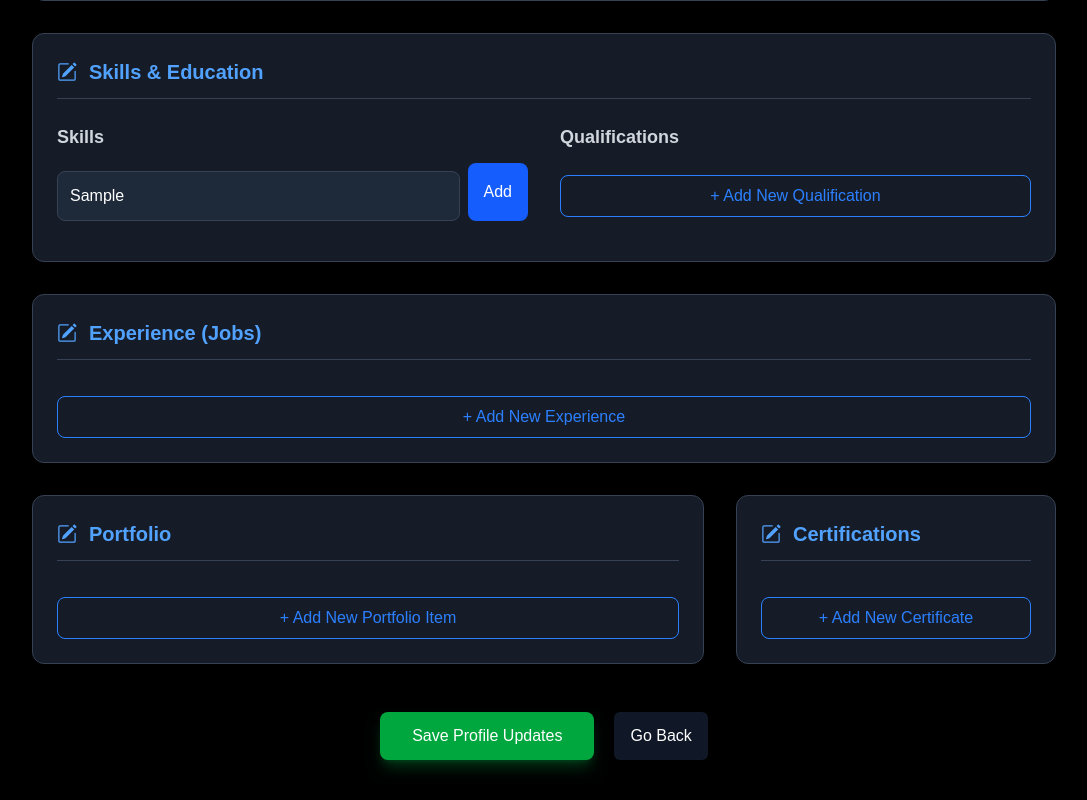
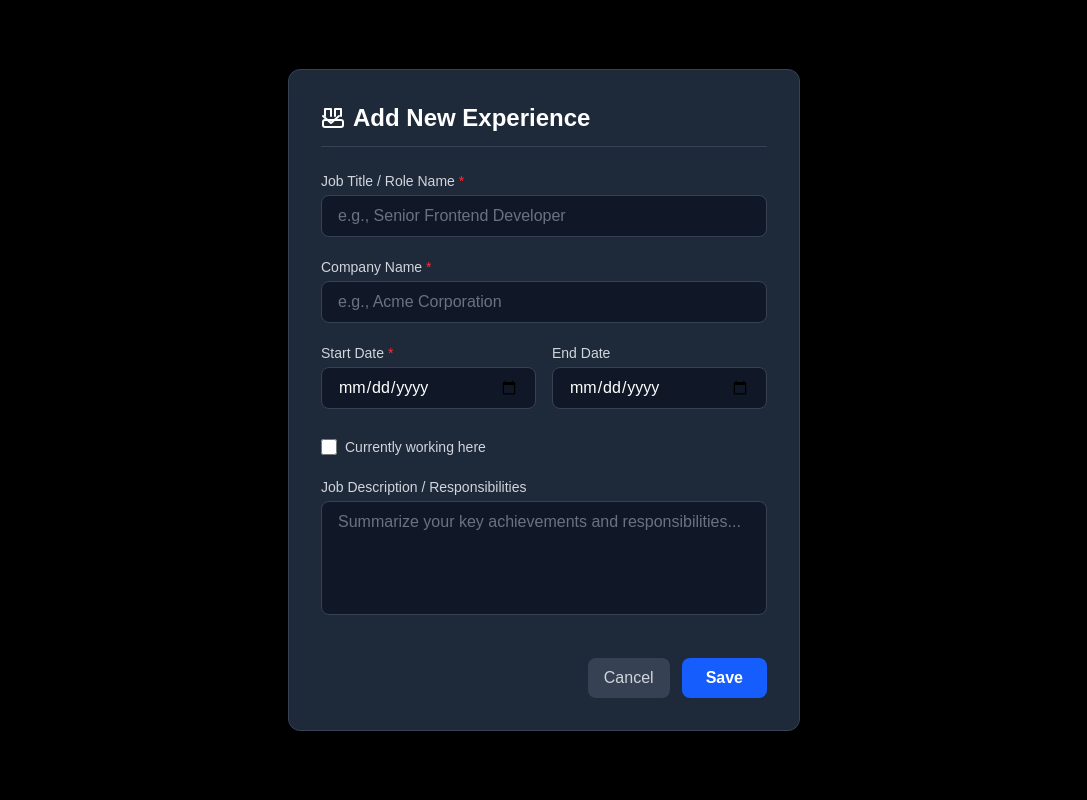
Before and after one commit to pirate08/gigsphere, a Next.js app: page /freelancer-profile/update in a window 1280 px wide. Both pictures are taken after typing "Sample", "name@example.com", "Sample", "Sample", "Sample" into the empty fields and a click on the button "+ Add New Experience". Shown: the part 755-1555 px from the top of the page, without its empty margins (96-1183 px from the left). Built offline with nearby package versions, Linux system fonts and the light colour scheme.

Commit message:
Experience Model has been added...

```diff
--- a/src/components/UpdateFreelancerProfile.tsx
+++ b/src/components/UpdateFreelancerProfile.tsx
@@ -11,6 +11,7 @@ import { useRouter } from 'next/navigation';
 import AddNewQualification, {
   QualificationItem,
 } from '@/ui/AddNewQualification';
+import AddNewExperience from '@/ui/AddNewExperience';
 
 // --- Interfaces ---
 export interface PortfolioItem {
@@ -74,6 +75,7 @@ const UpdateProfileUI: React.FC = () => {
   const [isLoading, setIsLoading] = useState(true);
   const [isQualificationModalOpen, setIsQualificationModalOpen] =
     useState(false);
+  const [isExperienceModelOpen, setIsExperienceModelOpen] = useState(false);
 
   useEffect(() => {
     // Run once on component mount to retrieve stored data
@@ -191,6 +193,14 @@ const UpdateProfileUI: React.FC = () => {
       }));
     }
     setIsQualificationModalOpen(false);
+  };
+
+  const handleSaveExperience = (newExperience: ExperienceItem) => {
+    setFormData((prev) => ({
+      ...prev,
+      experience: [...prev.experience, newExperience],
+    }));
+    setIsExperienceModelOpen(false);
   };
 
   const handleSubmit = (e: React.FormEvent) => {
@@ -374,7 +384,7 @@ const UpdateProfileUI: React.FC = () => {
 
               <button
                 type='button'
-                // TODO: This button needs a click handler to open a modal for adding experience
+                onClick={() => setIsExperienceModelOpen(true)}
                 className='mt-3 w-full py-2 border border-blue-500 text-blue-500 rounded-lg hover:bg-blue-500/10 transition-colors cursor-pointer'>
                 + Add New Experience
               </button>
@@ -480,11 +490,16 @@ const UpdateProfileUI: React.FC = () => {
           </div>
         </form>
       </div>
-      {/* 👇 RENDER THE MODAL HERE */}
+      {/* 👇 RENDER THE MODALs HERE */}
       <AddNewQualification
         isOpen={isQualificationModalOpen}
         onClose={() => setIsQualificationModalOpen(false)}
         onSave={handleSaveQualification}
+      />
+      <AddNewExperience
+        isOpen={isExperienceModelOpen}
+        onClose={() => setIsExperienceModelOpen(false)}
+        onSave={handleSaveExperience}
       />
     </div>
   );
--- /dev/null
+++ b/src/ui/AddNewExperience.tsx
@@ -0,0 +1,247 @@
+'use client';
+
+import React, { useState, useMemo } from 'react';
+
+// Define the expected shape of an experience item
+export interface ExperienceItem2 {
+  _id: string;
+  title: string;
+  company: string;
+  startDate: string;
+  endDate: string | null;
+  isCurrent: boolean;
+  description: string;
+}
+
+// Define the props for the modal
+interface AddNewExperienceProps {
+  isOpen: boolean;
+  onClose: () => void;
+  // Function to handle saving the new experience
+  onSave: (newExperience: ExperienceItem2) => void;
+}
+
+const AddNewExperience: React.FC<AddNewExperienceProps> = ({
+  isOpen,
+  onClose,
+  onSave,
+}) => {
+  const [title, setTitle] = useState<string>('');
+  const [company, setCompany] = useState<string>('');
+  const [startDate, setStartDate] = useState<string>('');
+  const [endDate, setEndDate] = useState<string>('');
+  const [isCurrent, setIsCurrent] = useState<boolean>(false);
+  const [description, setDescription] = useState<string>('');
+  const [error, setError] = useState('');
+
+  // Ensures the latest value of endDate reflects the 'isCurrent' status
+  const finalEndDate = useMemo(
+    () => (isCurrent ? null : endDate || null),
+    [isCurrent, endDate]
+  );
+
+  if (!isOpen) {
+    return null;
+  }
+
+  const resetForm = () => {
+    setTitle('');
+    setCompany('');
+    setStartDate('');
+    setEndDate('');
+    setIsCurrent(false);
+    setDescription('');
+    setError('');
+  };
+
+  const handleSubmit = (e: React.FormEvent) => {
+    e.preventDefault();
+    setError('');
+
+    // Basic validation
+    if (!title.trim() || !company.trim() || !startDate.trim()) {
+      setError('Title, Company, and Start Date are required fields.');
+      return;
+    }
+
+    // Check end date only if it's not a current job
+    if (!isCurrent && !endDate.trim()) {
+      setError('Please provide an End Date or check "Currently working here."');
+      return;
+    }
+
+    // Create a new experience object
+    const newExperience: ExperienceItem2 = {
+      // Temporary ID, should be replaced by a database ID upon persistence
+      _id: crypto.randomUUID(),
+      title,
+      company,
+      startDate,
+      endDate: finalEndDate,
+      isCurrent,
+      description,
+    };
+
+    onSave(newExperience);
+
+    // Clear the form and close the modal
+    resetForm();
+    onClose();
+  };
+
+  return (
+    // Overlay (Fixed position, full screen, semi-transparent background)
+    <div className='fixed inset-0 z-50 flex items-center justify-center bg-black bg-opacity-70 backdrop-blur-sm p-4'>
+      {/* Modal Content */}
+      <div className='bg-gray-800 border border-gray-700 rounded-xl shadow-2xl w-full max-w-lg max-h-[100vh] p-6 sm:p-8 transform transition-all duration-300 scale-100'>
+        <h2 className='text-2xl font-bold text-white mb-6 border-b border-gray-700 pb-3 flex items-center gap-2'>
+          <svg
+            xmlns='http://www.w3.org/2000/svg'
+            width='24'
+            height='24'
+            viewBox='0 0 24 24'
+            fill='none'
+            stroke='currentColor'
+            strokeWidth='2'
+            strokeLinecap='round'
+            strokeLinejoin='round'>
+            <path d='M2 10l8 7 8-7'></path>
+            <path d='M10 10V3H4v7'></path>
+            <path d='M20 10V3h-6v7'></path>
+            <rect x='2' y='14' width='20' height='7' rx='2'></rect>
+          </svg>
+          Add New Experience
+        </h2>
+
+        <form onSubmit={handleSubmit} className='space-y-5'>
+          {/* --Experience title or Role-- */}
+          <div>
+            <label htmlFor='title' className='block text-sm text-gray-300 mb-1'>
+              Job Title / Role Name <span className='text-red-500'>*</span>
+            </label>
+            <input
+              type='text'
+              id='title'
+              value={title}
+              onChange={(e) => setTitle(e.target.value)}
+              className='w-full px-4 py-2 bg-gray-900 border border-gray-700 rounded-lg text-white placeholder-gray-500 focus:ring-blue-500 focus:border-blue-500 transition-colors'
+              placeholder='e.g., Senior Frontend Developer'
+              required
+            />
+          </div>
+
+          {/* --Company Name-- */}
+          <div>
+            <label
+              htmlFor='company'
+              className='block text-sm text-gray-300 mb-1'>
+              Company Name <span className='text-red-500'>*</span>
+            </label>
+            <input
+              type='text'
+              id='company'
+              value={company}
+              onChange={(e) => setCompany(e.target.value)}
+              className='w-full px-4 py-2 bg-gray-900 border border-gray-700 rounded-lg text-white placeholder-gray-500 focus:ring-blue-500 focus:border-blue-500 transition-colors'
+              placeholder='e.g., Acme Corporation'
+              required
+            />
+          </div>
+
+          {/* --Start Date && End Date Container-- */}
+          <div className='grid grid-cols-1 sm:grid-cols-2 gap-4'>
+            {/* Start Date */}
+            <div>
+              <label
+                htmlFor='startDate'
+                className='block text-sm  text-gray-300 mb-1'>
+                Start Date <span className='text-red-500'>*</span>
+              </label>
+              <input
+                type='date'
+                id='startDate'
+                value={startDate}
+                onChange={(e) => setStartDate(e.target.value)}
+                className='w-full px-4 py-2 bg-gray-900 border border-gray-700 rounded-lg text-white focus:ring-blue-500 focus:border-blue-500 transition-colors'
+                required
+              />
+            </div>
+
+            {/* End Date */}
+            <div className={isCurrent ? 'opacity-50 pointer-events-none' : ''}>
+              <label
+                htmlFor='endDate'
+                className='block text-sm  text-gray-300 mb-1'>
+                End Date
+              </label>
+              <input
+                type='date'
+                id='endDate'
+                value={endDate}
+                onChange={(e) => setEndDate(e.target.value)}
+                className='w-full px-4 py-2 bg-gray-900 border border-gray-700 rounded-lg text-white focus:ring-blue-500 focus:border-blue-500 transition-colors'
+                disabled={isCurrent}
+              />
+            </div>
+          </div>
+
+          {/* --Currently Working Checkbox-- */}
+          <div className='flex items-center pt-2'>
+            <input
+              id='isCurrent'
+              type='checkbox'
+              checked={isCurrent}
+              onChange={(e) => setIsCurrent(e.target.checked)}
+              className='w-4 h-4 text-blue-600 bg-gray-700 border-gray-600 rounded focus:ring-blue-500'
+            />
+            <label
+              htmlFor='isCurrent'
+              className='ml-2 text-sm font-medium text-gray-300'>
+              Currently working here
+            </label>
+          </div>
+
+          {/* --Description-- */}
+          <div>
+            <label
+              htmlFor='description'
+              className='block text-sm text-gray-300 mb-1'>
+              Job Description / Responsibilities
+            </label>
+            <textarea
+              id='description'
+              rows={4}
+              value={description}
+              onChange={(e) => setDescription(e.target.value)}
+              className='w-full px-4 py-2 bg-gray-900 border border-gray-700 rounded-lg text-white placeholder-gray-500 focus:ring-blue-500 focus:border-blue-500 transition-colors resize-none'
+              placeholder='Summarize your key achievements and responsibilities...'></textarea>
+          </div>
+
+          {/* Error Message */}
+          {error && (
+            <p className='text-sm text-red-400 p-3 bg-red-900/30 rounded-lg border border-red-800/50'>
+              {error}
+            </p>
+          )}
+
+          {/* Buttons */}
+          <div className='flex justify-end gap-3 pt-4'>
+            <button
+              type='button'
+              onClick={onClose}
+              className='px-4 py-2 text-gray-300 bg-gray-700 rounded-lg hover:bg-gray-600 transition-colors focus:outline-none focus:ring-2 focus:ring-gray-500 cursor-pointer'>
+              Cancel
+            </button>
+            <button
+              type='submit'
+              className='px-6 py-2 bg-blue-600 text-white font-bold rounded-lg hover:bg-blue-700 transition-colors focus:outline-none focus:ring-2 focus:ring-blue-500 cursor-pointer'>
+              Save
+            </button>
+          </div>
+        </form>
+      </div>
+    </div>
+  );
+};
+
+export default AddNewExperience;
```
